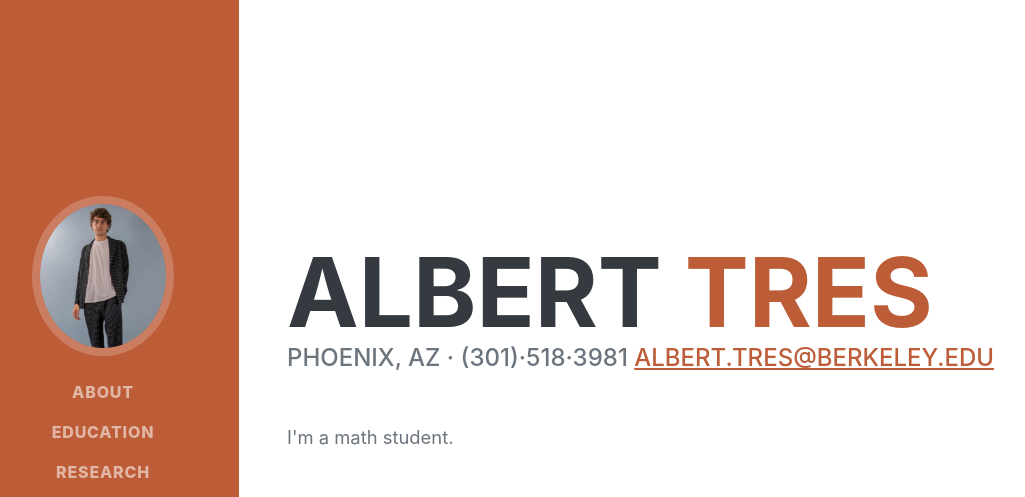
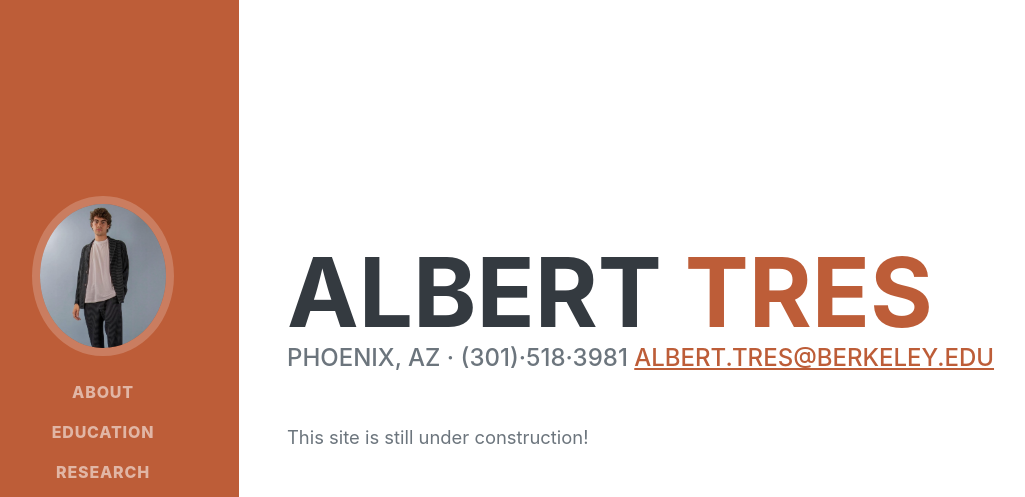
Before and after one commit to albert-tres/albert-tres.github.io, a website: page dist/index.html in a window 1280 px wide. Shown: the top 497 px of the page, without its empty margins (33-1058 px from the left). Drawn offline with nearby package versions, Linux system fonts and the light colour scheme; a web font is replaced by a local one.

Commit message:
Update index.html

```diff
--- a/dist/index.html
+++ b/dist/index.html
@@ -5,7 +5,7 @@
         <meta name="viewport" content="width=device-width, initial-scale=1, shrink-to-fit=no" />
         <meta name="description" content="" />
         <meta name="author" content="" />
-        <title>Resume - Start Bootstrap Theme</title>
+        <title>Resume - Albert Tres</title>
         <link rel="icon" type="image/x-icon" href="assets/img/favicon.ico" />
         <!-- Font Awesome icons (free version)-->
         <script src="https://use.fontawesome.com/releases/v5.15.4/js/all.js" crossorigin="anonymous"></script>
@@ -47,7 +47,7 @@
                         Phoenix, AZ · (301)·518·3981
                         <a href="mailto:name@email.com">albert.tres@berkeley.edu</a>
                     </div>
-                    <p class="lead mb-5">I'm a math student.</p>
+                    <p class="lead mb-5">This site is still under construction!</p>
                     <div class="social-icons">
                         <a class="social-icon" href="#!"><i class="fab fa-linkedin-in"></i></a>
                         <a class="social-icon" href="#!"><i class="fab fa-github"></i></a>
```
